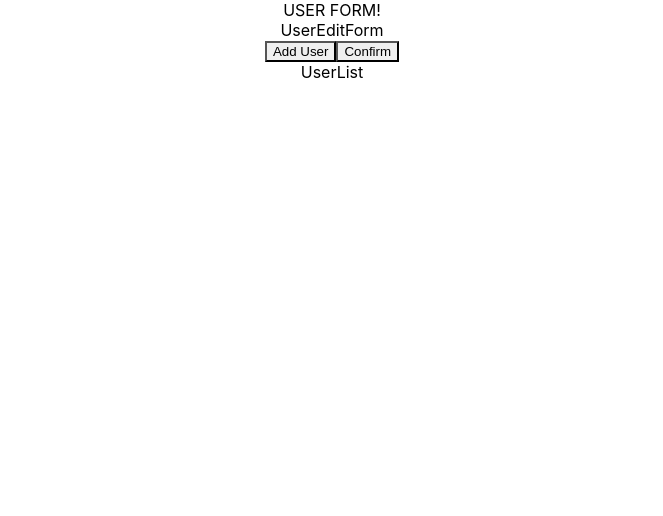
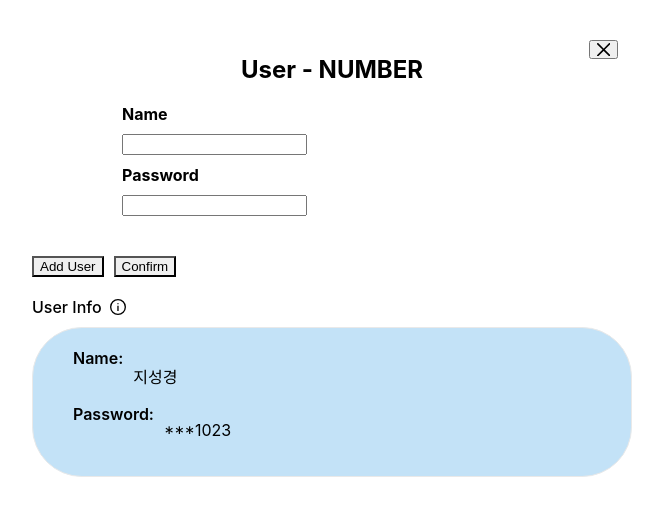
Before and after one commit to zivivle/schoolbell-assignment, a React (Create React App) app in the folder user-form/: page / in a window 1280 px wide. Shown: the top 516 px of the page, without its empty margins (308-971 px from the left). Built offline with nearby package versions, Linux system fonts and the light colour scheme; the HTML template or start-up script is replaced by a standard one.

Commit message:
:apple:design: 퍼블리싱 완료

```diff
--- a/user-form/package.json
+++ b/user-form/package.json
@@ -3,6 +3,7 @@
   "version": "0.1.0",
   "private": true,
   "dependencies": {
+    "@chakra-ui/icons": "^2.1.1",
     "@chakra-ui/react": "^2.8.2",
     "@emotion/react": "^11.11.1",
     "@emotion/styled": "^11.11.0",
--- /dev/null
+++ b/user-form/src/App.styles.ts
@@ -0,0 +1,9 @@
+import styled from "@emotion/styled";
+
+export const MainContainer = styled.div`
+  padding: 20px;
+  display: flex;
+  justify-content: center;
+  align-items: center;
+  flex-direction: column;
+`;
--- a/user-form/src/App.tsx
+++ b/user-form/src/App.tsx
@@ -1,14 +1,13 @@
-import "./App.css";
+import * as S from "./App.styles";
 import { Buttons, UserEditForm, UserList } from "./components";
 
 function App() {
   return (
-    <div className="App">
-      <div>USER FORM!</div>
+    <S.MainContainer>
       <UserEditForm />
       <Buttons />
       <UserList />
-    </div>
+    </S.MainContainer>
   );
 }
 
--- /dev/null
+++ b/user-form/src/components/Buttons/Buttons.styles.ts
@@ -0,0 +1,12 @@
+import styled from "@emotion/styled";
+
+export const ButtonsContainer = styled.div`
+  display: flex;
+  width: 600px;
+  justify-content: start;
+  align-items: center;
+  margin-top: 10px;
+  Button {
+    margin-right: 10px;
+  }
+`;
--- a/user-form/src/components/Buttons/Buttons.tsx
+++ b/user-form/src/components/Buttons/Buttons.tsx
@@ -1,10 +1,11 @@
 import { Button } from "@chakra-ui/react";
+import * as S from "./Buttons.styles";
 
 export const Buttons = () => {
   return (
-    <div>
+    <S.ButtonsContainer>
       <Button>Add User</Button>
       <Button>Confirm</Button>
-    </div>
+    </S.ButtonsContainer>
   );
 };
--- /dev/null
+++ b/user-form/src/components/UserEditForm/UserEditForm.styles.ts
@@ -0,0 +1,48 @@
+import {
+  Card,
+  CardBody,
+  CardHeader,
+  CloseButton,
+  Input,
+} from "@chakra-ui/react";
+import styled from "@emotion/styled";
+
+export const CardContainer = styled(Card)`
+  display: flex;
+  justify-content: space-between;
+  width: 600px;
+  align-items: center;
+  margin-bottom: 10px;
+  margin-top: 15px;
+  position: relative;
+  padding-bottom: 10px;
+`;
+
+export const CardHeading = styled(CardHeader)`
+  margin-bottom: 0px;
+  padding-bottom: 0px;
+  display: flex;
+`;
+
+export const CardCloseButton = styled(CloseButton)`
+  position: absolute;
+  right: 14px;
+  top: 5px;
+`;
+
+export const CardBodyContainer = styled(CardBody)`
+  display: flex;
+  width: 70%;
+  flex-direction: column;
+  justify-content: start;
+  align-items: start;
+`;
+
+export const Label = styled.label`
+  font-weight: bold;
+  margin-bottom: 10px;
+`;
+
+export const CardInput = styled(Input)`
+  margin-bottom: 10px;
+`;
--- a/user-form/src/components/UserEditForm/UserEditForm.tsx
+++ b/user-form/src/components/UserEditForm/UserEditForm.tsx
@@ -1,7 +1,19 @@
+import { Heading } from "@chakra-ui/react";
+import * as S from "./UserEditForm.styles";
+
 export const UserEditForm = () => {
   return (
-    <div>
-      <div>UserEditForm</div>
-    </div>
+    <S.CardContainer align="center">
+      <S.CardHeading>
+        <Heading size="md">User - NUMBER</Heading>
+        <S.CardCloseButton />
+      </S.CardHeading>
+      <S.CardBodyContainer>
+        <S.Label>Name</S.Label>
+        <S.CardInput type="text" name="name" />
+        <S.Label>Password</S.Label>
+        <S.CardInput type="password" name="password" />
+      </S.CardBodyContainer>
+    </S.CardContainer>
   );
 };
--- /dev/null
+++ b/user-form/src/components/UserList/UserList.styles.ts
@@ -0,0 +1,37 @@
+import styled from "@emotion/styled";
+
+export const UserListTitleContainer = styled.div`
+  display: flex;
+  width: 600px;
+  justify-content: start;
+  margin-top: 20px;
+  align-items: center;
+`;
+
+export const UserListTitle = styled.div`
+  display: flex;
+  align-items: center;
+  flex-direction: row;
+  font-weight: 500;
+  div {
+    margin-right: 8px;
+  }
+`;
+
+export const UserInfoListContainer = styled.div`
+  display: flex;
+  align-items: center;
+  margin-top: 10px;
+  padding: 10px;
+  background-color: #c3e2f7;
+  border: 1px solid #e9e9e9;
+  border-radius: 50px;
+  div {
+    margin-left: 10px;
+  }
+`;
+
+export const UserInfoWrapper = styled.div`
+  display: flex;
+  flex-direction: column;
+`;
--- a/user-form/src/components/UserList/UserList.tsx
+++ b/user-form/src/components/UserList/UserList.tsx
@@ -1,7 +1,24 @@
+import { InfoOutlineIcon } from "@chakra-ui/icons";
+import * as S from "./UserList.styles";
+import { UserInfoList } from "./components";
+import { Tooltip } from "@chakra-ui/react";
+
 export const UserList = () => {
   return (
     <div>
-      <div>UserList</div>
+      <S.UserListTitleContainer>
+        <S.UserListTitle>
+          <div>User Info</div>
+          <Tooltip label="등록된 유저 정보 리스트입니다.">
+            <InfoOutlineIcon />
+          </Tooltip>
+        </S.UserListTitle>
+      </S.UserListTitleContainer>
+      <S.UserInfoListContainer>
+        <S.UserInfoWrapper>
+          <UserInfoList />
+        </S.UserInfoWrapper>
+      </S.UserInfoListContainer>
     </div>
   );
 };
--- /dev/null
+++ b/user-form/src/components/UserList/components/UserInfoList/UserInfoList.styles.ts
@@ -0,0 +1,14 @@
+import styled from "@emotion/styled";
+
+export const InfoContainer = styled.div`
+  margin: 10px;
+`;
+
+export const InfoSection = styled.div`
+  display: flex;
+  font-weight: 600;
+  p {
+    margin-left: 10px;
+    font-weight: 400;
+  }
+`;
--- /dev/null
+++ b/user-form/src/components/UserList/components/UserInfoList/UserInfoList.tsx
@@ -0,0 +1,14 @@
+import * as S from "./UserInfoList.styles";
+
+export const UserInfoList = () => {
+  return (
+    <S.InfoContainer>
+      <S.InfoSection>
+        Name:<p>지성경</p>
+      </S.InfoSection>
+      <S.InfoSection>
+        Password:<p>***1023</p>
+      </S.InfoSection>
+    </S.InfoContainer>
+  );
+};
--- /dev/null
+++ b/user-form/src/components/UserList/components/index.ts
@@ -0,0 +1 @@
+export * from "./UserInfoList/UserInfoList";
```
Also changed, not shown: 1 other file (tests, documents, lock files or other folders).
